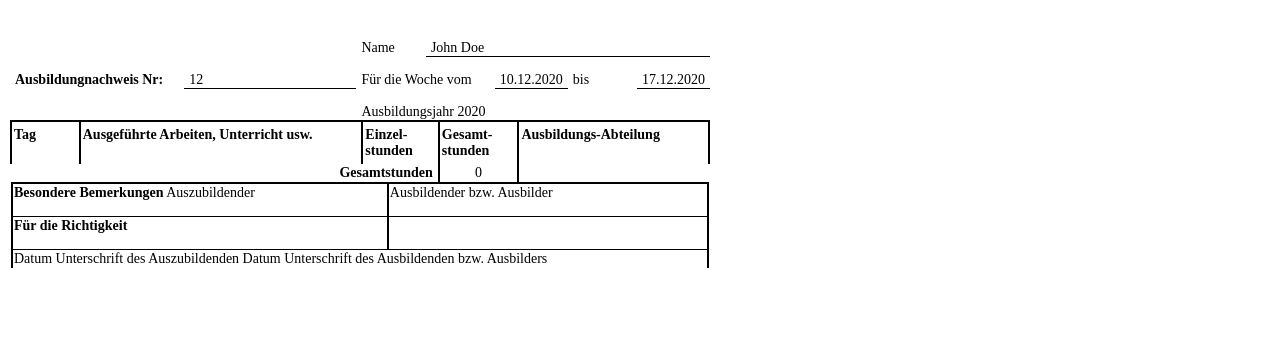
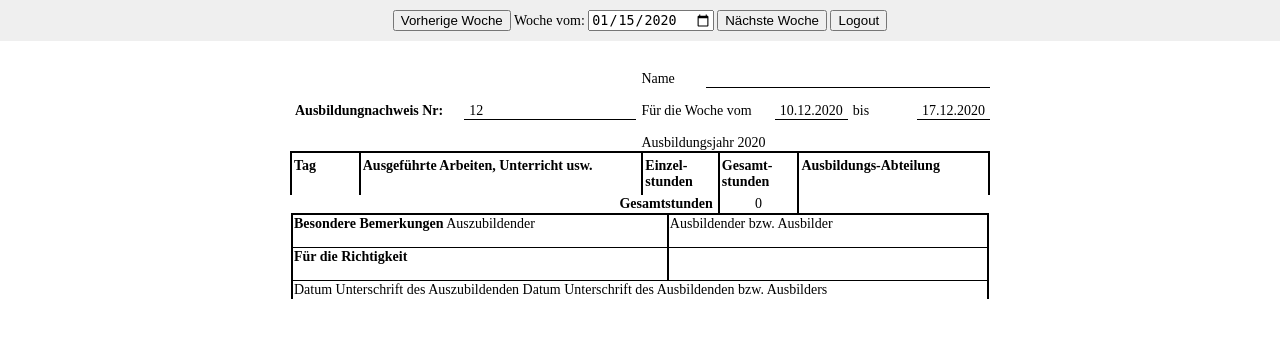
Before and after one commit to RolfHa/Ausbildungsnachweis, a PHP site: template view/sheet.html.php in a window 1280 px wide. Shown: the top 338 px of the page. Run offline with PHP 8.4, Linux system fonts and the light colour scheme; the template is opened without the code that fills it, so the values that code supplies are empty.

Commit message:
added navigation

```diff
--- a/static/sheet.js
+++ b/static/sheet.js
@@ -1,8 +1,8 @@
-const App = {};
-App.run = function () {
+const App = {
+    run: function () {
         console.log('run app');
 
-    const inputs = document.querySelectorAll(['input[type=number]','input[type=text]','textarea', 'select']);
+        const inputs = document.querySelectorAll(['input[type=number]', 'input[type=text]', 'textarea', 'select']);
         const sheetForm = document.getElementById('sheetForm');
         const overallHours = document.getElementById('overallHours');
         const totalHoursInputList = document.querySelectorAll('input.totalHours');
@@ -20,12 +20,17 @@ App.run = function () {
         let hours = 0;
         totalHoursInputList.forEach((element) => {
             let val = element.value;
-        if(val !== '') {
+            if (val !== '') {
                 hours += parseInt(val);
             }
         });
 
         overallHours.innerText = hours.toString();
+    },
+
+    logout: function () {
+        window.location = "logout.php";
+    }
 };
 
 document.addEventListener("DOMContentLoaded", (event) => App.run());
--- a/static/styles.css
+++ b/static/styles.css
@@ -4,8 +4,14 @@
 
 body {
     margin: 0;
+    padding-bottom: 10px;
+    font-size: 14px;
+}
+
+nav#main {
+    background-color: #efefef;
+    text-align: center;
     padding: 10px;
-    font-size: 14px;
 }
 
 table {
--- a/view/login.php
+++ b/view/login.php
@@ -5,6 +5,12 @@ if(isset($_REQUEST) && isset($_REQUEST['action']) && $_REQUEST['action'] == 'log
     // check credentials
     if($_REQUEST['user'] == 'john' && $_REQUEST['pass'] == 'doe') {
         $_SESSION['auth'] = true;
+        $_SESSION['user'] = [
+            'id' => 1,
+            'firstname' => 'John',
+            'lastname' => 'Doe',
+            'education_start' => '2019-03-01'
+        ];
         header("location:_index.php");
     } else {
         $error = 'Benutzer oder Passwort falsch!';
--- a/view/sheet.html.php
+++ b/view/sheet.html.php
@@ -1,3 +1,11 @@
+<nav id="main" class="no-print">
+    <button>Vorherige Woche</button>
+    <label for="fieldWeek">Woche vom:</label>
+    <input id="fieldWeek" type="date" name="week" value="<?= date('Y-m-d') ?>">
+    <button>Nächste Woche</button>
+    <button onclick="App.logout();">Logout</button>
+</nav>
+
 <form id="sheetForm" action="?" method="post">
     <input type="hidden" name="action" value="update">
     <input type="hidden" name="data[document][userId]" value="14">
@@ -7,7 +15,7 @@
     <input type="hidden" name="data[document][number]" value="12">
     <input type="hidden" name="data[document][start]" value="2019-12-10">
 
-    <div style="width: 700px">
+    <div style="width: 700px; margin: 0 auto;">
 
         <table id="headTable">
             <tr>
@@ -22,7 +30,7 @@
             <tr>
                 <td colspan="2"></td>
                 <td>Name</td>
-                <td colspan="4" style="border-bottom: 1px solid black">John Doe</td>
+                <td colspan="4" style="border-bottom: 1px solid black"><?= FrontendUtils::getUserFullName() ?></td>
             </tr>
             <tr>
                 <td><strong>Ausbildungnachweis Nr:</strong></td>
--- a/view/sheet.php
+++ b/view/sheet.php
@@ -1,5 +1,4 @@
 <?php
-ini_set('xdebug.var_display_max_depth', '10');
 require_once __DIR__ . "/../class/FrontendUtils.php";
 
 $departmentList = [
@@ -79,8 +78,6 @@ $data = [
 
 
 if(isset($_REQUEST['action']) && $_REQUEST['action'] == 'update') {
-
-    var_dump($_REQUEST);
     $data = $_REQUEST['data'];
 }
 
```
Also changed, not shown: class/FrontendUtils.php (+24 -0 lines), readme.md. Lines whose indentation alone changed are shown as unchanged.
